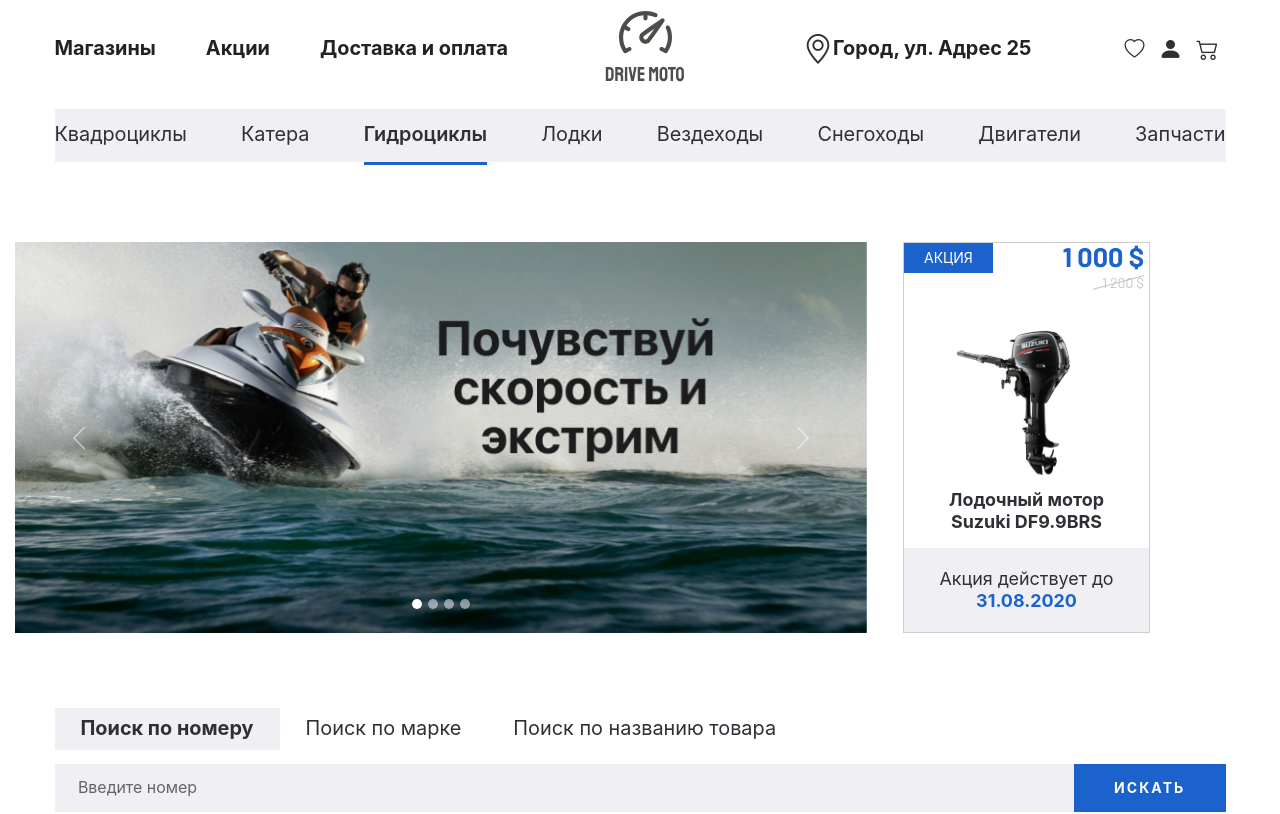
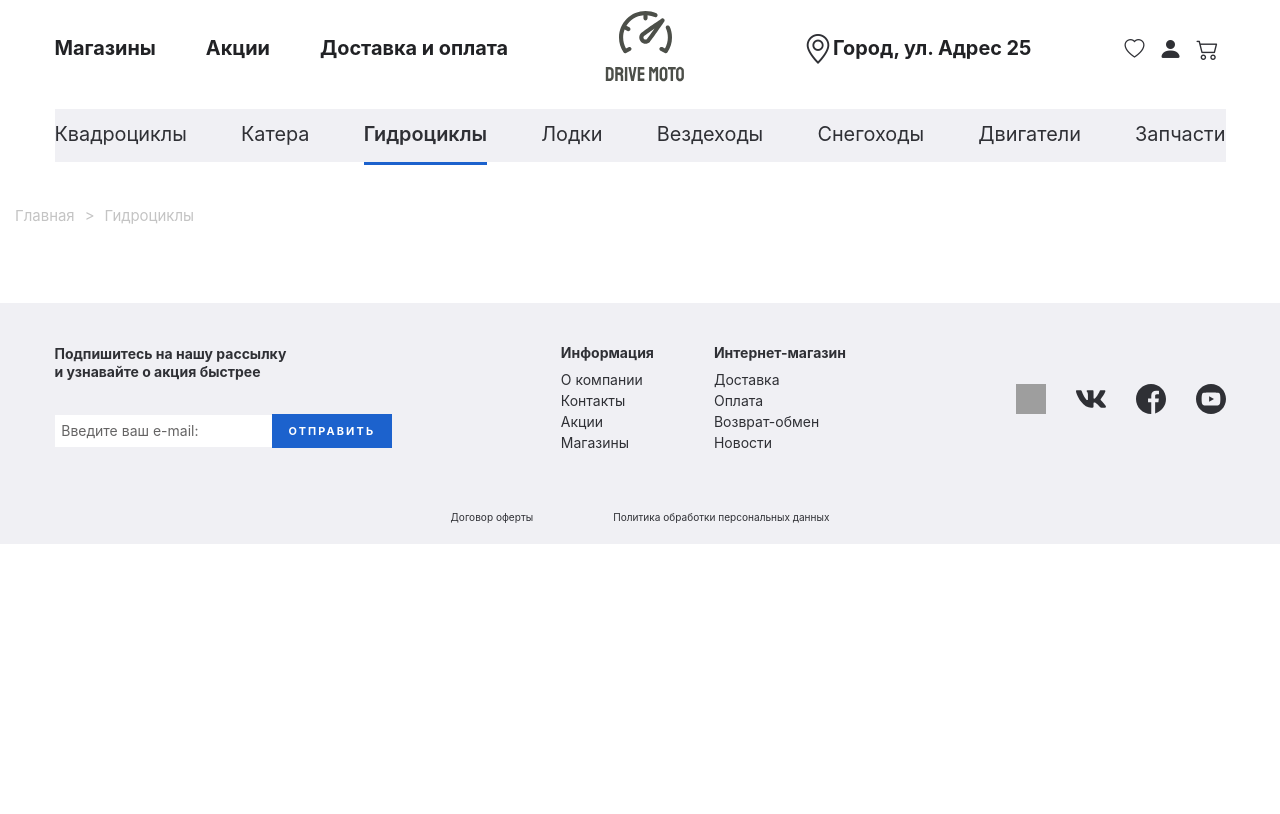
Before and after one commit to MariiaUdovytska/React-Online-store-Gidrotsikly, a React (Create React App) app in the folder react-online-store-gidrotsikly/: page / in a window 1280 px wide. Shown: the top 814 px of the page. Built offline with nearby package versions, Linux system fonts and the light colour scheme; grey boxes are pictures that could not be loaded.

Commit message:
add component JetSkisPage and SitePath

```diff
--- a/react-online-store-gidrotsikly/src/App.js
+++ b/react-online-store-gidrotsikly/src/App.js
@@ -3,13 +3,14 @@ import 'bootstrap/dist/css/bootstrap.min.css';
 import MainPage from './MainPage';
 import Footer from './Footer';
 import MenuBurger from './MenuBurger';
+import JetSkisPage from './JetSkisPage';
 
 function App() {
 	return (
 		<div className="wrapper">
 			<div className='page'>
 				<MenuBurger/>
-				<MainPage/>
+				<JetSkisPage/>
 				<Footer/>
 			</div>
 		</div>
--- /dev/null
+++ b/react-online-store-gidrotsikly/src/JetSkisPage.js
@@ -0,0 +1,13 @@
+import React from 'react';
+import './css/jetSkisPage.css';
+import SitePath from './SitePath';
+
+function JetSkisPage() {
+	return (
+		<main className='jet-skis-page'>
+			<SitePath/>
+		</main>
+	);
+}
+
+export default JetSkisPage;
--- /dev/null
+++ b/react-online-store-gidrotsikly/src/SitePath.js
@@ -0,0 +1,14 @@
+import React from 'react';
+import './css/sitePath.css';
+
+function SitePath() {
+	return (
+		<div className='site-path containerM'>
+			<span>Главная</span>
+			&gt;
+			<span>Гидроциклы</span>
+		</div>
+	);
+}
+
+export default SitePath;
--- /dev/null
+++ b/react-online-store-gidrotsikly/src/css/jetSkisPage.css
@@ -0,0 +1,3 @@
+.jet-skis-page{
+	flex:  1 1 auto;
+}
--- /dev/null
+++ b/react-online-store-gidrotsikly/src/css/sitePath.css
@@ -0,0 +1,9 @@
+.site-path{
+	margin-top: 46px;
+	color: #C4C4C4;
+	font-size: 1.07rem;
+	margin: 46px -10px;
+}
+.site-path span{
+	padding: 0px 10px;
+}
```
